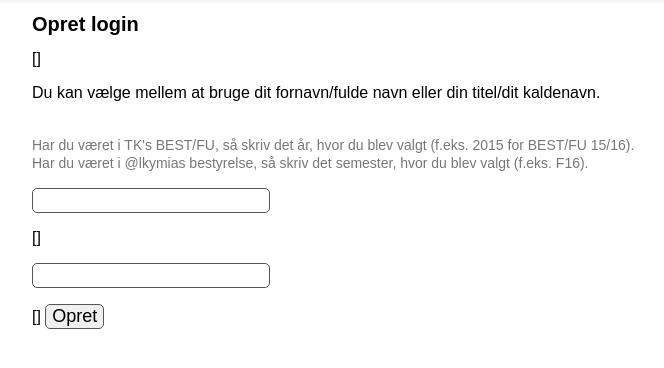
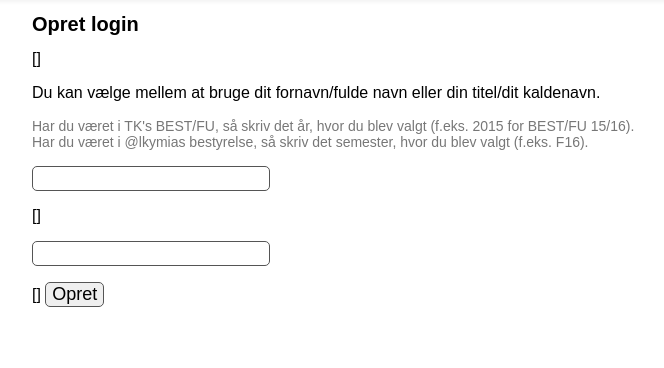
Before and after one commit to TK-IT/kasse, a Django app: template kasse/templates/kasse/usercreateform.html in a window 1280 px wide. Shown: the part 76-444 px from the top of the page, without its empty margins (47-711 px from the left). Run offline with Django 3.2, Linux system fonts and the light colour scheme; the template is opened without the code that fills it, so the values that code supplies are empty, except form fields; tables that the repository leaves empty hold one stand-in row (values such as "Sample post"); form fields are guessed from the names that the template uses.

Commit message:
hint spacing

```diff
--- a/kasse/templates/kasse/profilecreateformfields.html
+++ b/kasse/templates/kasse/profilecreateformfields.html
@@ -10,8 +10,8 @@ eller din titel/dit kaldenavn.
 {{ form.association }}
 {{ form.title }}
 {{ form.period }}
-<br />
-<span class="hint">
+</p>
+<p class="hint">
     Har du været i TK's BEST/FU,
     så skriv det år, hvor du blev valgt
     (f.eks. 2015 for BEST/FU 15/16).
@@ -19,7 +19,6 @@ eller din titel/dit kaldenavn.
     Har du været i @lkymias bestyrelse,
     så skriv det semester, hvor du blev valgt
     (f.eks. F16).
-</span>
 </p>
 {{ form.association.errors }}
 {{ form.title.errors }}
```
